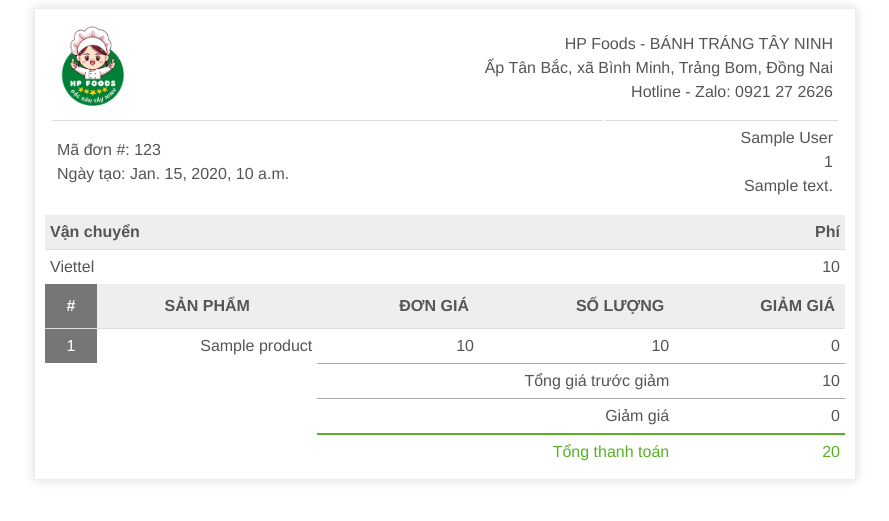
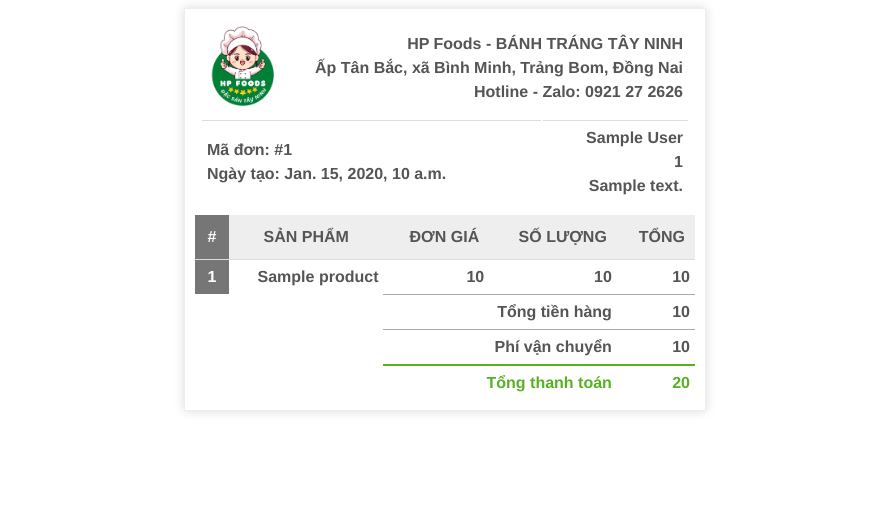
Before and after one commit to tinphan55/hpfoods, a Django app: page /bills/1 in a window 1280 px wide. Shown: the top 521 px of the page, without its empty margins (195-1084 px from the left). Run offline with Django 4.2, Linux system fonts and the light colour scheme; tables that the repository leaves empty hold one stand-in row (values such as "Sample post"); some web fonts are replaced.

Commit message:
change template bill

```diff
--- a/order/templates/bills/bill.html
+++ b/order/templates/bills/bill.html
@@ -7,16 +7,22 @@
 
 		<style>
 
+		@font-face {
+    	font-family: 'Source Sans Pro';
+    	src: url("{% static 'bills/fonts/SourceSansPro-Regular.ttf' %}") format('truetype');
+					}
+
 		.invoice-box {
-				max-width: 800px;
+			max-width: 500px;
 			margin: auto;
 			padding: 10px;
 			border: 1px solid #eee;
 			box-shadow: 0 0 10px rgba(0, 0, 0, 0.15);
 			font-size: 16px;
 			line-height: 24px;
-				font-family: 'Helvetica Neue', 'Helvetica', Helvetica, Arial, sans-serif;
+			font-family: 'Source Sans Pro', 'Helvetica Neue', 'Helvetica', Helvetica, Arial, sans-serif;
 			color: #555;
+			font-weight: 600;
 		}
 
 			.invoice-box table {
@@ -57,7 +63,7 @@
 			.invoice-box table tr.heading td {
 				background: #eee;
 				border-bottom: 1px solid #ddd;
-				font-weight: bold;
+				font-weight: 800;
 			}
 
 			.invoice-box table tr.details td {
@@ -78,7 +84,8 @@
 				font-weight: bold;
 			}
 
-			@media only screen and (max-width: 600px) {
+			@media only screen and (max-width: 600px)
+			{
 				.invoice-box table tr.top table td {
 					width: 100%;
 					display: block;
@@ -112,7 +119,7 @@
 table th {
   white-space: nowrap;
   border-bottom: 1px solid #ddd;
-  font-weight: bold;
+  font-weight: 600;
   font-size: 1rem;
   background: #eee;
 }
@@ -153,6 +160,7 @@
   white-space: nowrap;
   border-top: 1.5px solid #AAAAAA;
   text-align: right;
+  font-weight: 900;
 
 }
 
@@ -162,6 +170,7 @@
   font-size: 1em;
   border-top: 2px solid #57B223;
   text-align: right;
+  font-weight: 900;
 
 }
 
@@ -200,7 +209,7 @@
 						<table>
 							<tr>
 								<td>
-									Mã đơn #: 123<br />
+									Mã đơn: #{{cart.id}}<br />
 									Ngày tạo: {{created_at}}<br />
 								</td>
 
@@ -212,7 +221,7 @@
 							</tr>
 						</table>
 					</td>
-				</tr>
+				<!-- </tr>
 				{% if ship %}
 				<tr class="heading">
 					<td>Vận chuyển</td>
@@ -224,7 +233,7 @@
 					<td>{{item.str_cost}}</td>
 				</tr>
 				{% endfor %}
-				{% endif %}
+				{% endif %} -->
 				<table border="0" cellspacing="0" cellpadding="0">
 					<thead>
 					  <tr>
@@ -232,7 +241,7 @@
 						<th class="desc">SẢN PHẨM</th>
 						<th class="unit">ĐƠN GIÁ</th>
 						<th class="qty">SỐ LƯỢNG</th>
-						<th class="total">GIẢM GIÁ</th>
+						<th class="total">TỔNG</th>
 					  </tr>
 					</thead>
 
@@ -243,7 +252,7 @@
 							  <td class="desc">{{item.product}}</td>
 							  <td class="unit">{{ item.str_price }}</td>
 							  <td class="qty">{{ item.str_qty }}</td>
-							  <td class="total">{{ item.str_discount }}</td>
+							  <td class="total">{{ item.str_total_items }}</td>
 							</tr>
 						  {% endfor %}
 					</tbody>
@@ -251,13 +260,13 @@
 					<tfoot>
 						<tr>
 						  <td colspan="2"></td>
-						  <td colspan="2">Tổng giá trước giảm</td>
+						  <td colspan="2">Tổng tiền hàng</td>
 						  <td> {{cart.total}} </td>
 						</tr>
 						<tr>
 						  <td colspan="2"></td>
-						  <td colspan="2">Giảm giá</td>
-						  <td>{{cart.total_discount}}</td>
+						  <td colspan="2">Phí vận chuyển</td>
+						  <td>{{cart.total_ship}}</td>
 						</tr>
 						<tr>
 						  <td colspan="2"></td>
```
Lines whose indentation alone changed are shown as unchanged.
